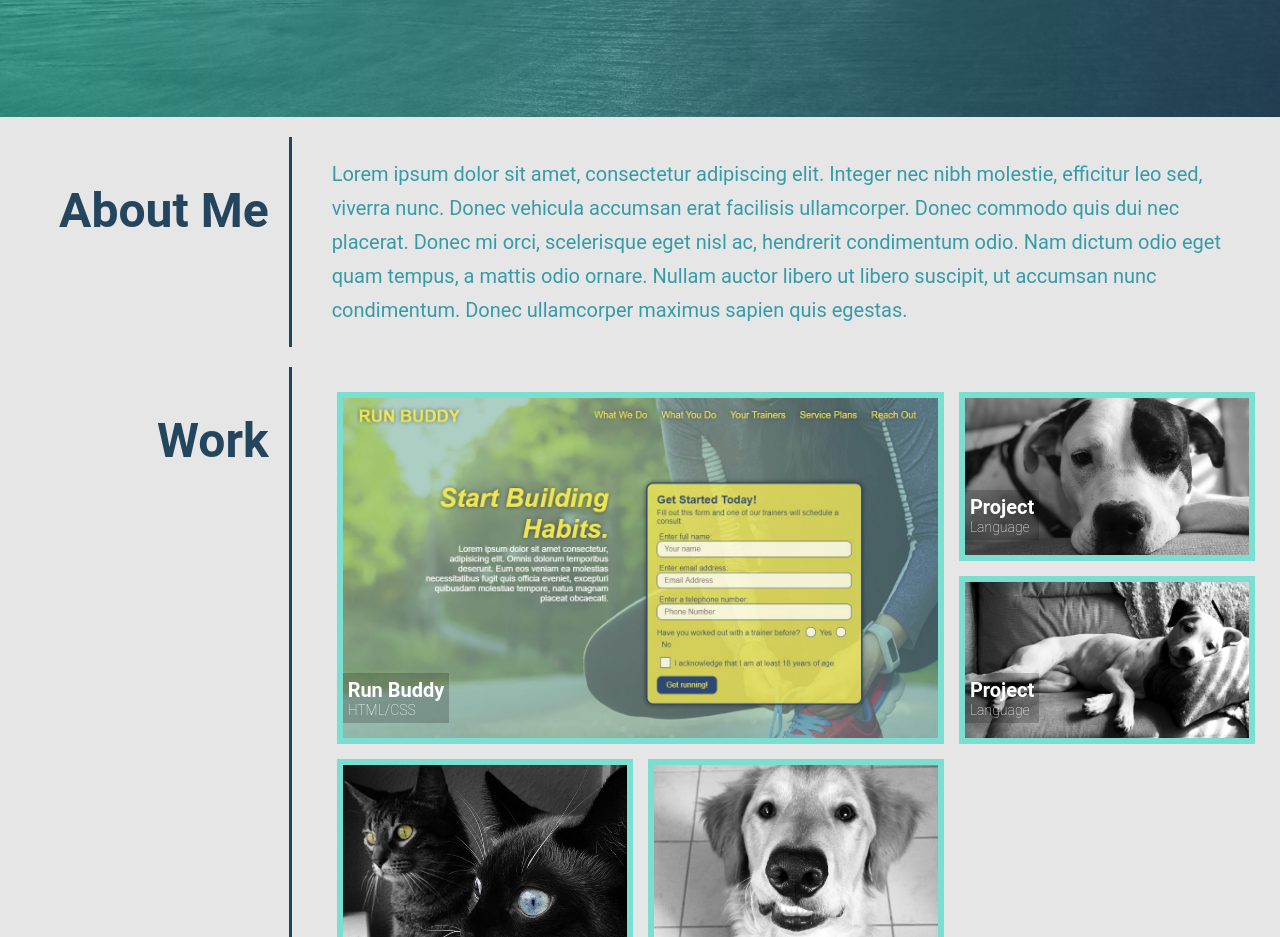
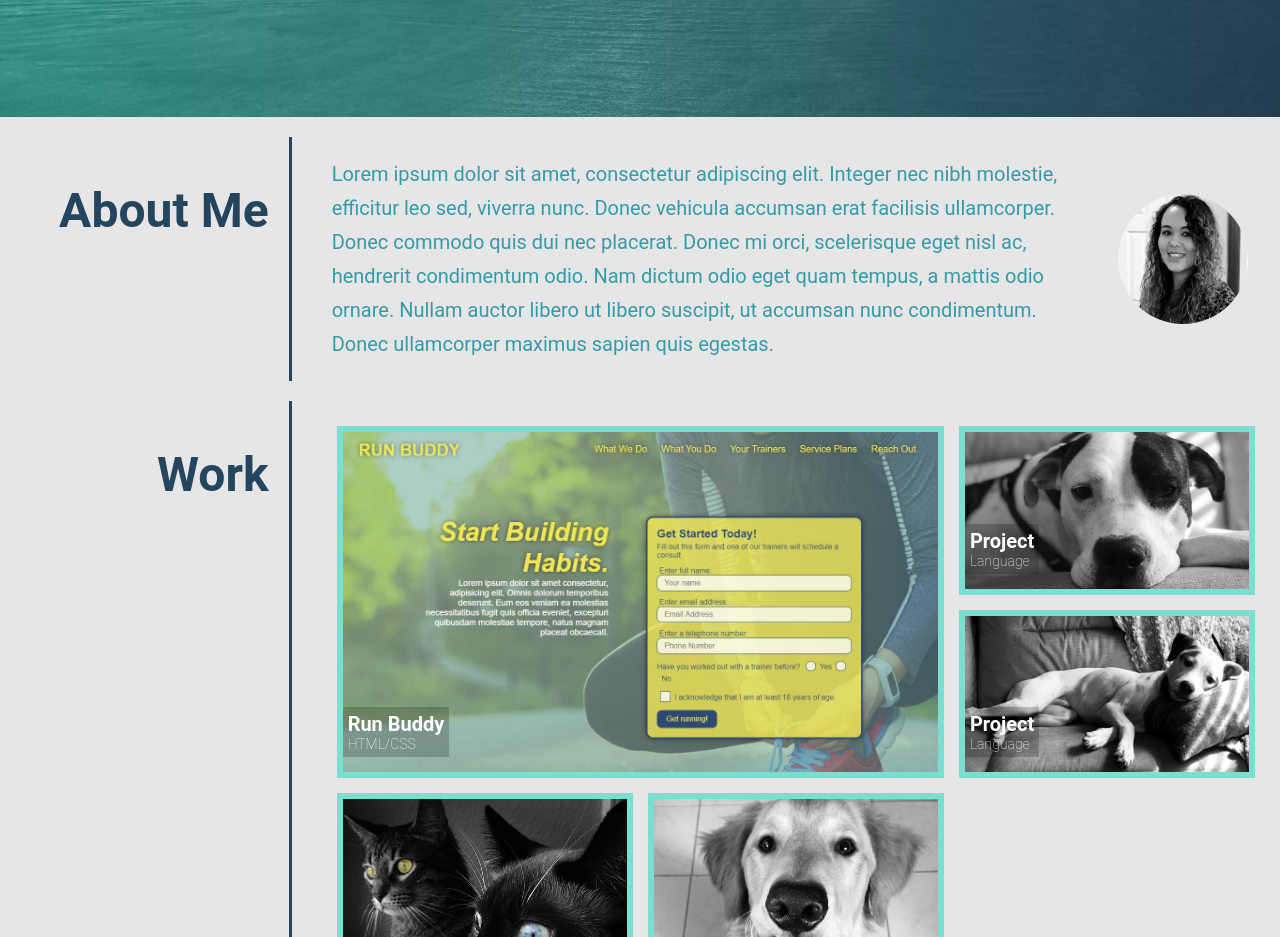
Before and after one commit to Kaynalem/kaynalem.github.io, a plain HTML site: page index.html in a window 1280 px wide. Shown: the part 765-1702 px from the top of the page. Drawn offline with Linux system fonts and the light colour scheme.

Commit message:
add about me image

```diff
--- a/assets/css/style.css
+++ b/assets/css/style.css
@@ -2,6 +2,10 @@
     margin: 0;
     padding: 0;
     box-sizing: border-box;
+}
+/* HTML5 display-role reset for older browsers */
+article, aside, header, menu, nav, section {
+    display: block;
 }
 :root {
     --primary-color: #7adfd1;
@@ -12,6 +16,8 @@ body {
     background-color: #e6e6e6;
     font-family: "Roboto", Helvetica, Arial, sans-serif;
 }
+/*all images were taken by me, no citation needed*/
+
 /* apply styles to <header> */
 header {
     padding: 20px 35px;
@@ -129,6 +135,11 @@ header nav ul li a:hover {
 }
 
 /* About me */
+.item-2 {
+    display: grid;
+    grid-template-columns: repeat(5, 1fr);
+    justify-content: space-between;
+}
 .grid-item p {
     padding: 20px;
     text-align: left;
@@ -136,7 +147,17 @@ header nav ul li a:hover {
     line-height: 1.7;
     color: var(--secondary-color);
     font-size: 20px;
+    grid-column-start: 1;
+    grid-column-end: 5;
 }
+.grid-item img {
+    border-radius: 50%;
+    height: 130px;
+    margin: auto;
+    grid-column-start: 5;
+    grid-column-end: 6;
+}
+
 /* Work Gallery*/
 .item-4 {
     display: grid;
--- a/index.html
+++ b/index.html
@@ -49,6 +49,7 @@
                     <p>
                         Lorem ipsum dolor sit amet, consectetur adipiscing elit. Integer nec nibh molestie, efficitur leo sed, viverra nunc. Donec vehicula accumsan erat facilisis ullamcorper. Donec commodo quis dui nec placerat. Donec mi orci, scelerisque eget nisl ac, hendrerit condimentum odio. Nam dictum odio eget quam tempus, a mattis odio ornare. Nullam auctor libero ut libero suscipit, ut accumsan nunc condimentum. Donec ullamcorper maximus sapien quis egestas.
                     </p>
+                    <img src="./assets/images/me.jpg" alt="Katelyn Lopes" class="grid-item item-2">
                 </div>
 
                 <div class="grid-item item-3" id="work">
```
Also changed, not shown: assets/images/me.jpg (added).
